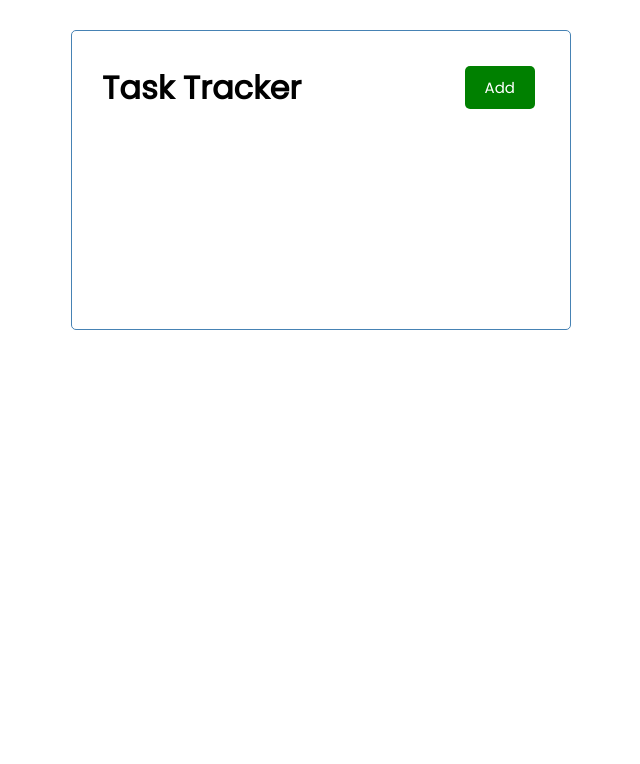
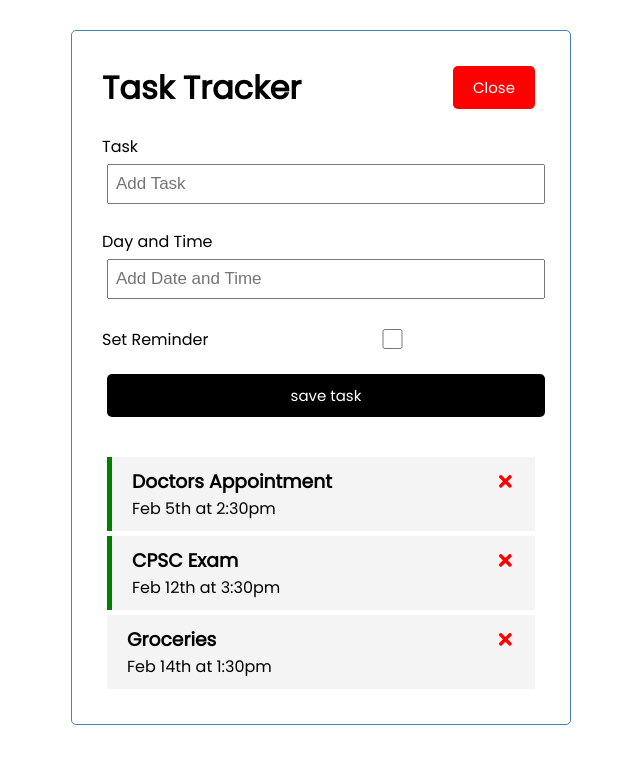
Before and after one commit to Spready98/task-tracker-react, a React (Create React App) app: page / in a window 1280 px wide. Both pictures are taken after a click on the button "Add". Shown: the top 764 px of the page, without its empty margins (319-959 px from the left). Built offline with nearby package versions, Linux system fonts and the light colour scheme.

Commit message:
added Tasks and way for user to add tasks to tracker' '

```diff
--- a/package.json
+++ b/package.json
@@ -8,6 +8,7 @@
     "@testing-library/user-event": "^13.5.0",
     "react": "^18.2.0",
     "react-dom": "^18.2.0",
+    "react-icons": "^4.12.0",
     "react-scripts": "5.0.1",
     "web-vitals": "^2.1.4"
   },
--- a/src/App.js
+++ b/src/App.js
@@ -1,12 +1,62 @@
 import Header from "./components/Header";
+import Tasks from "./components/Tasks";
+import { useState } from "react";
+import AddTask from "./components/AddTask";
 
-function App() {
+const App = () => {
+
+  const [showAddTask, setShowAddTask] = useState(false)
+
+  const [tasks, setTasks] = useState([
+    {
+        id: 1,
+        text: 'Doctors Appointment',
+        day: 'Feb 5th at 2:30pm',
+        reminder: true,
+    },
+    {
+        id: 2,
+        text: 'CPSC Exam',
+        day: 'Feb 12th at 3:30pm',
+        reminder: true,
+    },
+    {
+        id: 3,
+        text: 'Groceries',
+        day: 'Feb 14th at 1:30pm',
+        reminder: false,
+    },
+  ])
+
+
+  // Add Task
+  const addTask = (task) => {
+    const id = Math.floor(Math.random() * 10000) + 1
+    const newTask = {id, ...task }
+    setTasks([...tasks, newTask])
+  }
+  // Delete Task
+  const deleteTask = (id) => {
+    setTasks(tasks.filter((task) => task.id !== id))
+  }
+
+  // Toggle Reminder
+  const toggleReminder = (id) => {
+    setTasks(tasks.map((task) => task.id === id ? { ...task, reminder: !task.reminder} : task))
+  }
 
   return (
     <div className="container">
-      <Header />
+      <Header onAdd={() => setShowAddTask(!showAddTask)} showAdd={showAddTask}/>
+      {showAddTask && <AddTask onAdd={addTask}></AddTask>}
+      {tasks.length > 0 ? (<Tasks tasks={tasks}
+      onDelete= {deleteTask} onToggle={toggleReminder}/>)
+      : (
+        'No tasks available'
+      )
+      }
     </div>
-  );
+  )
 }
 
 export default App;
--- /dev/null
+++ b/src/components/AddTask.js
@@ -0,0 +1,51 @@
+import {useState} from 'react'
+
+const AddTask = ({ onAdd }) => {
+    const [text, setText] = useState('')
+    const [day, setDate] = useState('')
+    const [reminder, setReminder] = useState(false)
+
+    const onSubmit = (e) => {
+        e.preventDefault()
+
+        if(!text) {
+            alert('Please add a task')
+            return
+        }
+
+        onAdd({ text, day, reminder })
+
+        setText('')
+        setDate('')
+        setReminder(false)
+    }
+  return (
+    <form className="add-form" onSubmit={onSubmit}>
+        <div className="form-control">
+            <label>Task</label>
+            <input type="text" placeholder="Add Task"
+            value={text} onChange={(e) => setText(e.target.value)}>
+
+            </input>
+        </div>
+        <div className="form-control">
+            <label>Day and Time</label>
+            <input type="text" placeholder="Add Date and Time"
+            value={day} onChange={(e) => setDate(e.target.value)}>
+
+            </input>
+        </div>
+        <div className="form-control form-control-check">
+            <label>Set Reminder</label>
+            <input type="checkbox" checked={reminder}
+             value={reminder} onChange={(e) => setReminder(e.currentTarget.checked)}>
+
+            </input>
+        </div>
+
+        <input type="submit" value={'save task'} className="btn btn-block"></input>
+    </form>
+  )
+}
+
+export default AddTask
--- a/src/components/Header.js
+++ b/src/components/Header.js
@@ -1,27 +1,17 @@
 import PropTypes from 'prop-types'
 import Button from './Button'
 
-const Header = ({ title }) => {
-    const onClick = () => {
-        console.log('Click')
-    }
+const Header = ({ title, onAdd, showAdd}) => {
+
   return (
     <header className='header'>
         <h1>{title}</h1>
-        <Button color='green' text='Add' onClick={onClick}/>
+        <Button color={showAdd ? 'red' : 'green'} text={showAdd ? 'Close' : 'Add'} onClick={onAdd}/>
     </header>
   )
 }
 
 
-Button.defaultProps = {
-    color: 'steelblue'
-}
-
-Button.propTypes = {
-    text: PropTypes.string,
-    color: PropTypes.string
-}
 Header.defaultProps = {
     title: "Task Tracker",
 }
--- /dev/null
+++ b/src/components/Task.js
@@ -0,0 +1,15 @@
+import { FaTimes } from 'react-icons/fa'
+
+const Task = ({ task, onDelete, onToggle }) => {
+  return (
+    <div className={`task ${task.reminder ? 'reminder' : ''}`}
+     onDoubleClick={() => onToggle(task.id)}>
+        <h3>{task.text} <FaTimes style={{color: 'red', cursor: 'pointer'}}
+         onClick={() => onDelete(task.id)} /></h3>
+        <p>{task.day}</p>
+
+    </div>
+  )
+}
+
+export default Task
--- /dev/null
+++ b/src/components/Tasks.js
@@ -0,0 +1,15 @@
+import Task from "./Task"
+
+const Tasks = ({ tasks, onDelete, onToggle}) => {
+
+  return (
+    <>
+        {tasks.map((task) =>
+         (<Task key={task.id} task={task} onDelete={onDelete} onToggle={onToggle}/>
+         ))}
+
+    </>
+  )
+}
+
+export default Tasks
```
Also changed, not shown: 1 other file (tests, documents, lock files or other folders).
